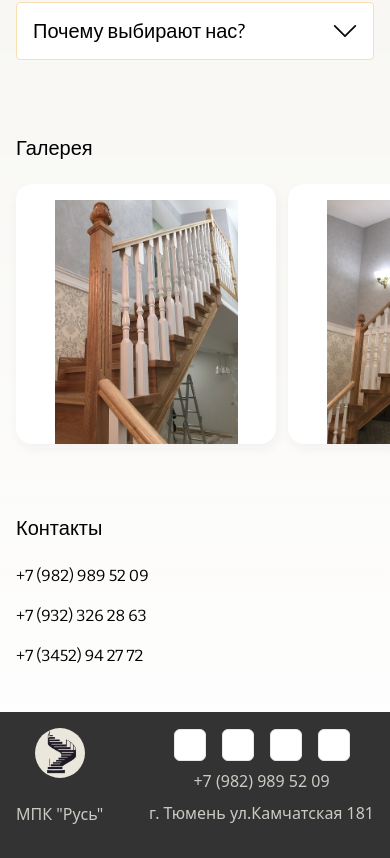
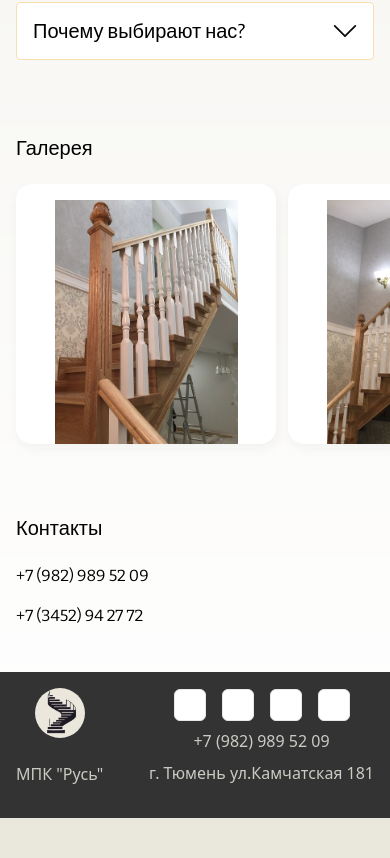
Before and after one commit to SadreevArtem/stairs_tmn, a Next.js app: page / in a window 390 px wide. Shown: the part 1726-2584 px from the top of the page. After the commit the page ends 2544 px from the top, so only its background shows below. Built offline with nearby package versions, Linux system fonts and the light colour scheme; some icons are missing.

Commit message:
fix phone

```diff
--- a/shared/components/Contacts/Contacts.tsx
+++ b/shared/components/Contacts/Contacts.tsx
@@ -1,6 +1,6 @@
 import Link from "next/link";
 
-export const Contacts = ()=> {
+export const Contacts = () => {
   return (
     <div
       id="contacts"
@@ -9,30 +9,16 @@ export const Contacts = ()=> {
       <h2 className="text-lg md:text-xl lg:text-2xl  mb-6">Контакты</h2>
       <ul className="flex flex-col gap-4">
         <li>
-            <Link
-              href={`tel:+79829895209`}
-              className=" w-fit hover:text-hover"
-            >
+          <Link href={`tel:+79829895209`} className=" w-fit hover:text-hover">
             +7 (982) 989 52 09
           </Link>
         </li>
         <li>
-            <Link
-              href={`tel:+79323262863`}
-              className=" w-fit hover:text-hover"
-            >
-              +7 (932) 326 28 63
-            </Link>
-          </li>
-          <li>
-            <Link
-              href={`tel:+7(3452)942772`}
-              className=" w-fit hover:text-hover"
-            >
+          <Link href={`tel:+7(3452)942772`} className=" w-fit hover:text-hover">
             +7 (3452) 94 27 72
           </Link>
         </li>
       </ul>
     </div>
   );
-}
+};
```
Lines whose indentation alone changed are shown as unchanged.
